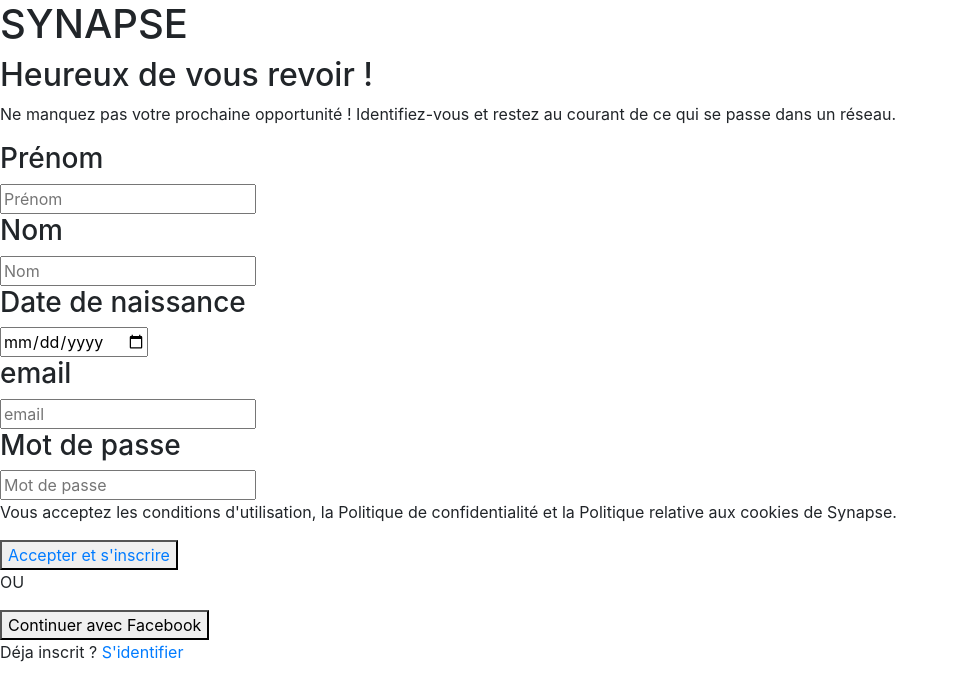
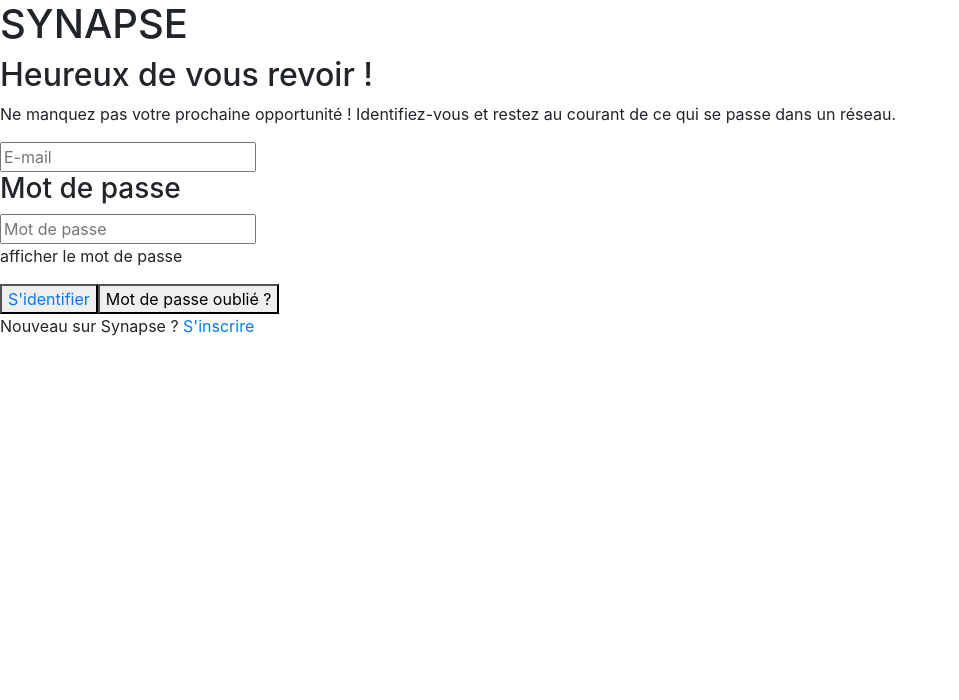
Before and after one commit to AnthonyPortier/Synapsis_Front, a React (Create React App) app in the folder front/: page /landingPage in a window 1280 px wide. Shown: the top 700 px of the page, without its empty margins (0-959 px from the left). Built offline with nearby package versions, Linux system fonts and the light colour scheme.

Commit message:
landingPage ok

```diff
--- a/front/src/components/1_landingPage/LandingPage.js
+++ b/front/src/components/1_landingPage/LandingPage.js
@@ -4,39 +4,15 @@
 
 const LandingPage = ()=>{
 
+    const [afficherMdp, setAfficherMdp] = useState('password')
 
     return(
         <div>
             <h1>SYNAPSE</h1>
             <h2>Heureux de vous revoir !</h2>
             <p>Ne manquez pas votre prochaine opportunité ! Identifiez-vous et restez au courant de ce qui se passe dans un réseau.</p>
-            <h3>Prénom</h3>
-            <input placeholder="Prénom"
-            id="Prénom"
-            name="Prénom"
-            // value={e.target.value}
-            type="text"
-            // onChange={}
-            />
-            <h3>Nom</h3>
-            <input placeholder="Nom"
-            id="Nom"
-            name="Nom"
-            // value={e.target.value}
-            type="text"
-            // onChange={}
-            />
-            <h3>Date de naissance</h3>
-            <input placeholder="Date_de_naissance"
-            id="Date_de_naissance"
-            name="Date_de_naissance"
-            // value={e.target.value}
-            type="date"
-            // onChange={}
-            />
 
-            <h3>email</h3>
-            <input placeholder="email"
+            <input placeholder="E-mail"
             id="email"
             name="email"
             // value={e.target.value}
@@ -49,16 +25,14 @@
             id="Mot_de_passe"
             name="Mot_de_passe"
             // value={e.target.value}
-            type="text"
+            type={afficherMdp}
             // onChange={}
             />
-            <p>Vous acceptez les conditions d'utilisation, la Politique de confidentialité et la Politique relative aux cookies de Synapse.</p>
-
-            <button><Link to='/profilPage'>Accepter et s'inscrire</Link></button>
-            <p>OU</p>
-            <button>Continuer avec Facebook</button>
-            <p>Déja inscrit ? <Link to='/landingPage'>S'identifier</Link></p>
-
+            <p onClick={()=>setAfficherMdp('text')}>afficher le mot de passe</p>
+            <button><Link to='/profilPage'>S'identifier</Link></button>
+                         {/* MDP oublié pas dans la demande client */}
+            <button>Mot de passe oublié ?</button>
+            <p>Nouveau sur Synapse ? <Link to='/'>S'inscrire</Link></p>
 
         </div>
     )
--- a/front/src/components/2_registerPage/RegisterPage.js
+++ b/front/src/components/2_registerPage/RegisterPage.js
@@ -48,7 +48,7 @@
             id="Mot_de_passe"
             name="Mot_de_passe"
             // value={e.target.value}
-            type="text"
+            type="password"
             // onChange={}
             />
             <p>Vous acceptez les conditions d'utilisation, la Politique de confidentialité et la Politique relative aux cookies de Synapse.</p>
--- a/front/src/components/3_editProfile/EditProfil.js
+++ b/front/src/components/3_editProfile/EditProfil.js
@@ -0,0 +1,17 @@
+import React from 'react'
+import { Link } from 'react-router-dom';
+
+
+const LandingPage = ()=>{
+
+
+
+    return(
+        <div>
+
+        </div>
+
+    )
+}
+
+export default LandingPage;
```
